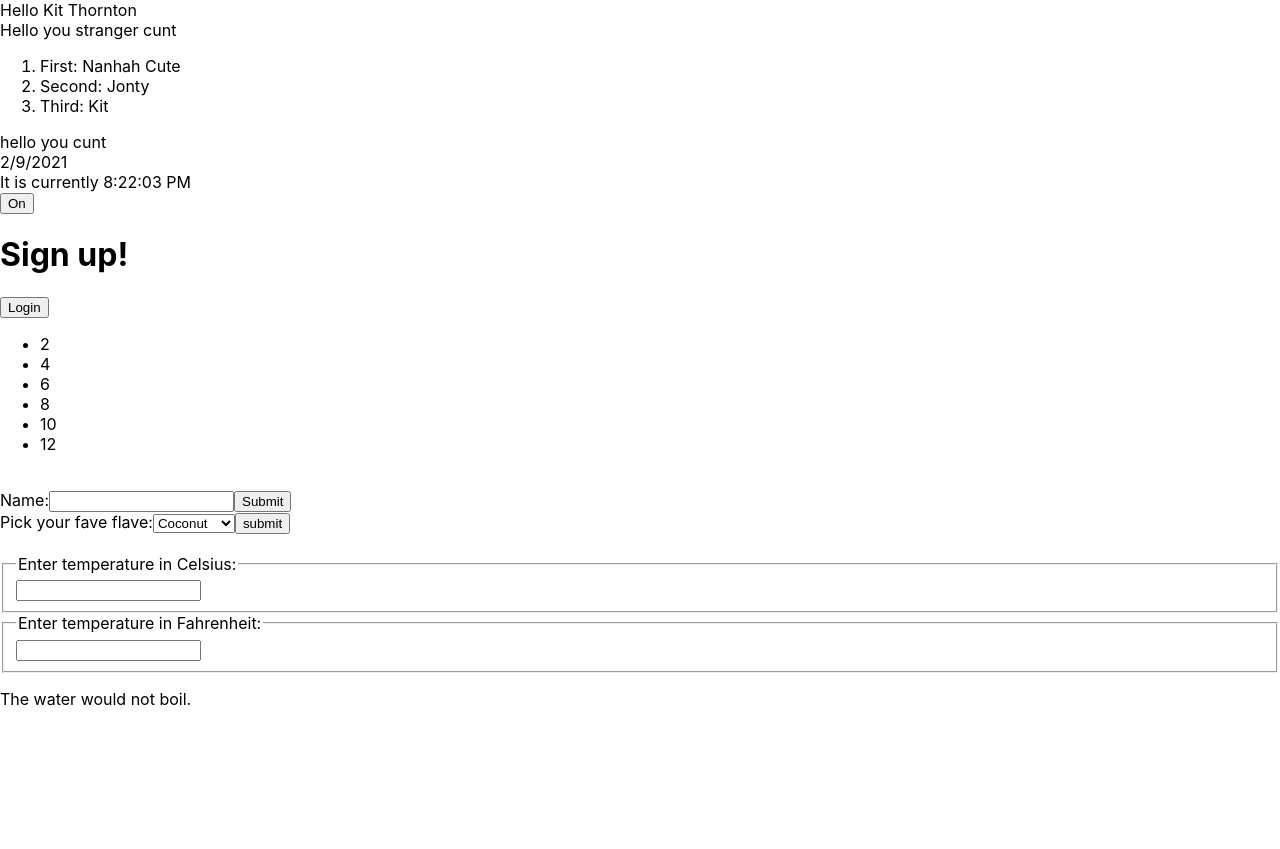
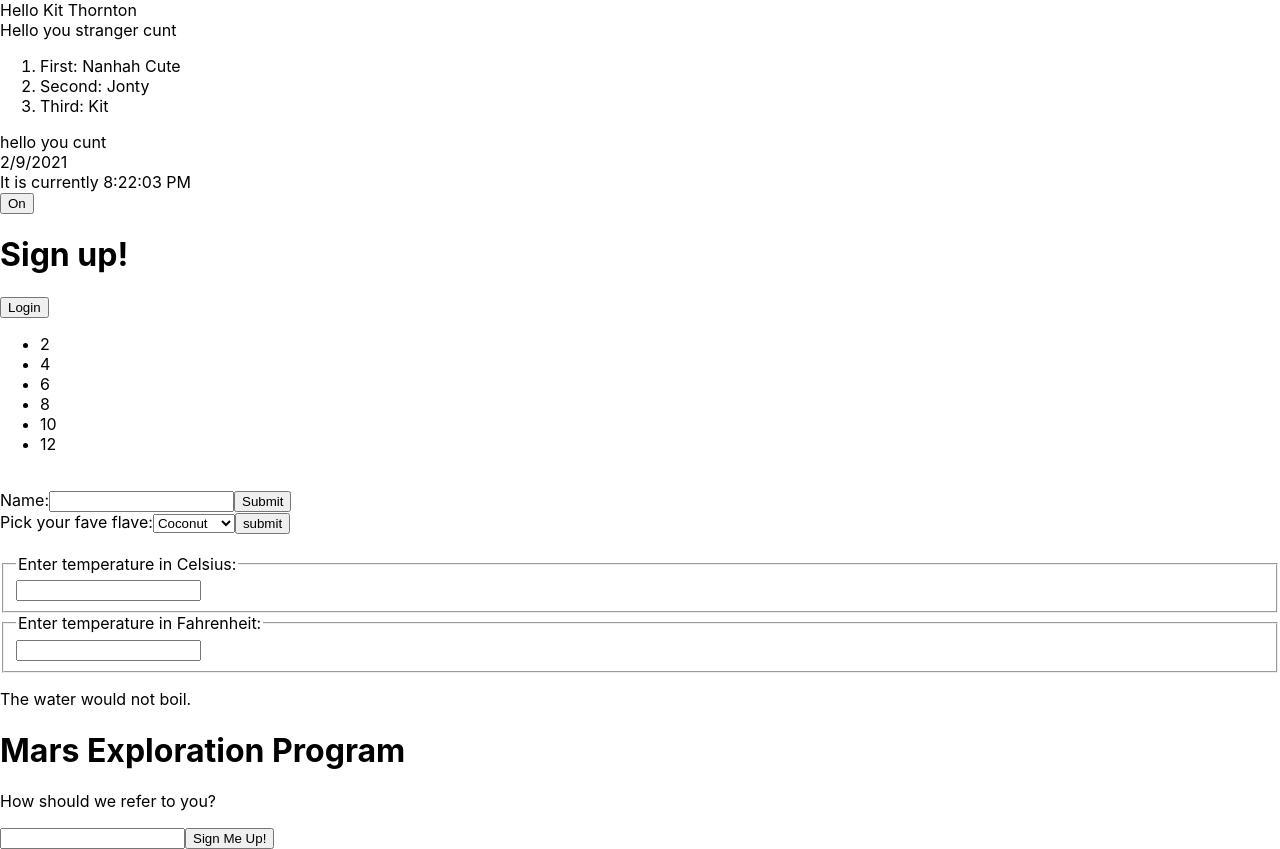
Before and after one commit to KitThornton/react_tut1, a React (Create React App) app: page / in a window 1280 px wide. Before the commit the page ends 800 px from the top, so only its background shows below. Built offline with nearby package versions, Linux system fonts and the light colour scheme.

Commit message:
end of tut 11

```diff
--- a/src/Composition_Inheritance.js
+++ b/src/Composition_Inheritance.js
@@ -0,0 +1,58 @@
+// Tutorial no. 11
+
+import React from "react";
+
+function FancyBorder(props) {
+    return (
+        <div className={'FancyBorder FancyBorder-' + props.color}>
+            {props.children}
+        </div>
+    );
+}
+
+function Dialog(props) {
+    return (
+        <FancyBorder color="blue">
+            <h1 className="Dialog-title">
+                {props.title}
+            </h1>
+            <p className="Dialog-message">
+                {props.message}
+            </p>
+            {props.children}
+        </FancyBorder>
+    );
+}
+
+class SignUpDialog extends React.Component {
+    constructor(props) {
+        super(props);
+        this.handleChange = this.handleChange.bind(this);
+        this.handleSignUp = this.handleSignUp.bind(this);
+        this.state = {login: ''};
+    }
+
+    handleChange(e) {
+        this.setState({login: e.target.value});
+    }
+
+    handleSignUp() {
+        alert(`Welcome aboard, ${this.state.login}!`);
+        this.setState({login: ''})
+    }
+
+    render() {
+        return (
+            <Dialog title="Mars Exploration Program"
+                    message="How should we refer to you?">
+                <input value={this.state.login}
+                       onChange={this.handleChange} />
+                <button onClick={this.handleSignUp}>
+                    Sign Me Up!
+                </button>
+            </Dialog>
+        );
+    }
+}
+
+export default SignUpDialog
--- a/src/index.js
+++ b/src/index.js
@@ -9,7 +9,9 @@
 import Lists from './ListsAndKeys';
 import Form from './Forms';
 import Calculator from './LiftingStateUp';
+import WelcomeDialog from './Composition_Inheritance';
 import reportWebVitals from './reportWebVitals';
+import SignUpDialog from "./Composition_Inheritance";
 
 ReactDOM.render(
     <React.StrictMode>
@@ -32,6 +34,9 @@
         <div>
             <Calculator />
         </div>
+        <div>
+            <SignUpDialog />
+        </div>
     </React.StrictMode>,
     document.getElementById('root')
     );
```
